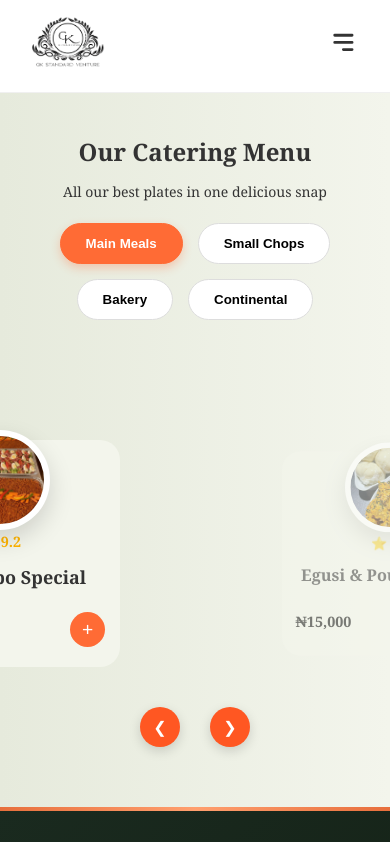
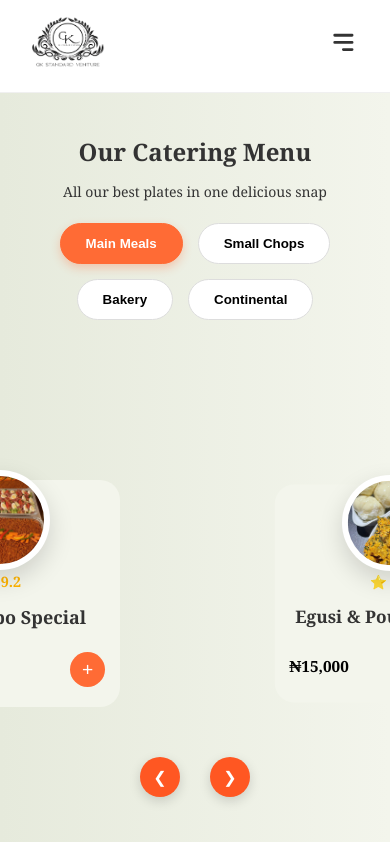
Before and after one commit to naominosa/Gk-foods, a React (Vite) app: page /catering in a window 390 px wide. Shown: the top 842 px of the page. Built offline with nearby package versions, Linux system fonts and the light colour scheme.

Commit message:
Updated website with new features

```diff
--- a/src/styles/topList.css
+++ b/src/styles/topList.css
@@ -138,8 +138,10 @@
 
 /* ===== MOBILE RESPONSIVE FIXES ===== */
 @media (max-width: 768px) {
+
   .top-list {
     padding: 60px 15px;
+    -webkit-font-smoothing: antialiased;
   }
 
   .top-list h1 {
@@ -158,16 +160,17 @@
     margin: 30px 0;
   }
 
-  /* Create a scrollable container */
   .slider {
     display: flex;
     overflow-x: auto;
     scroll-behavior: smooth;
     scroll-snap-type: x mandatory;
     gap: 20px;
-    padding: 20px 10px;
+    padding: 60px 10px 30px; /* Extra top padding for the floating image */
     margin: 0 -10px;
-    cursor: grab;
+    -webkit-overflow-scrolling: touch;
+    scrollbar-width: none;
+    -ms-overflow-style: none;
   }
 
   .slider:active {
@@ -175,10 +178,10 @@
   }
 
   /* Hide scrollbar for cleaner look */
+
   .slider::-webkit-scrollbar {
     display: none;
   }
-
   .slider {
     -ms-overflow-style: none;
     scrollbar-width: none;
@@ -188,20 +191,22 @@
     flex: 0 0 auto;
     width: 100%;
     scroll-snap-align: center;
-    transform: scale(1);
-    opacity: 1;
-    /* filter: blur(0); */
-    transition: all 0.3s ease;
+    transition: transform 0.4s cubic-bezier(0.25, 1, 0.5, 1);
+    /* Force GPU Rendering to prevent blur */
+    transform: translateZ(0);
+    backface-visibility: hidden;
+    opacity: 1 !important;
   }
 
-  .card-wrapper:not(.active) {
-    opacity: 0.5;
-    transform: scale(0.9);
+ .card-wrapper:not(.active) {
+    opacity: 0.85;
+    transform: scale(0.96) translateZ(0);
   }
 
   .card-wrapper.active {
-    transform: scale(1);
+    transform: scale(1) translateZ(0);
     opacity: 1;
+    z-index: 10;
   }
 
   /* Center the cards */
```
